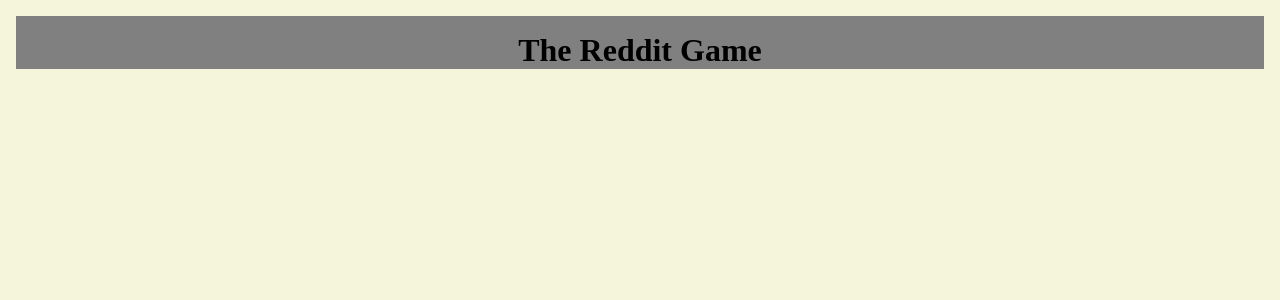
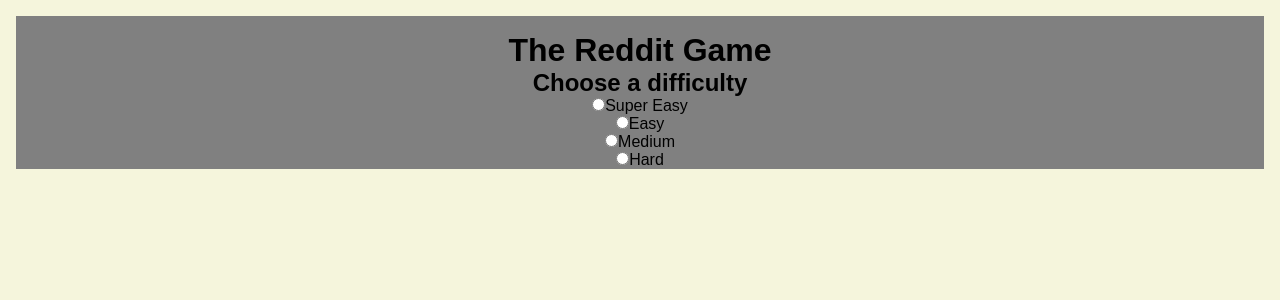
Before and after one commit to jamesdebnam/reddit-game, a React (Create React App) app: page / in a window 1280 px wide. Shown: the top 300 px of the page. Built offline with nearby package versions, Linux system fonts and the light colour scheme.

Commit message:
Added difficulty radio form

```diff
--- a/src/App/App.css
+++ b/src/App/App.css
@@ -3,6 +3,7 @@
 *::after {
   margin: 0;
   padding: 0;
+  font-family: "Rubik", sans-serif;
 }
 
 body {
--- a/src/App/App.tsx
+++ b/src/App/App.tsx
@@ -1,11 +1,13 @@
 import React from "react";
 
 import "./App.css";
+import DifficultyForm from "../DifficultyForm/DifficultyForm";
 
 export default function App() {
   return (
     <div className="game">
       <h1 className="game__header">The Reddit Game</h1>
+      <DifficultyForm />
     </div>
   );
 }
--- /dev/null
+++ b/src/DifficultyForm/DifficultyForm.tsx
@@ -0,0 +1,27 @@
+import React from "react";
+
+export default function DifficultyForm() {
+  return (
+    <div className="difficulty">
+      <h2 className="difficulty__header">Choose a difficulty</h2>
+      <form className="difficulty__form">
+        <div className="radio__super-easy">
+          <input type="radio" id="super-easy" value="super-easy" />
+          <label htmlFor="super-easy">Super Easy</label>
+        </div>
+        <div className="radio__easy">
+          <input type="radio" id="easy" value="easy" />
+          <label htmlFor="easy">Easy</label>
+        </div>
+        <div className="radio__medium">
+          <input type="radio" id="medium" value="medium" />
+          <label htmlFor="medium">Medium</label>
+        </div>
+        <div className="radio__hard">
+          <input type="radio" id="hard" value="hard" />
+          <label htmlFor="hard">Hard</label>
+        </div>
+      </form>
+    </div>
+  );
+}
```
